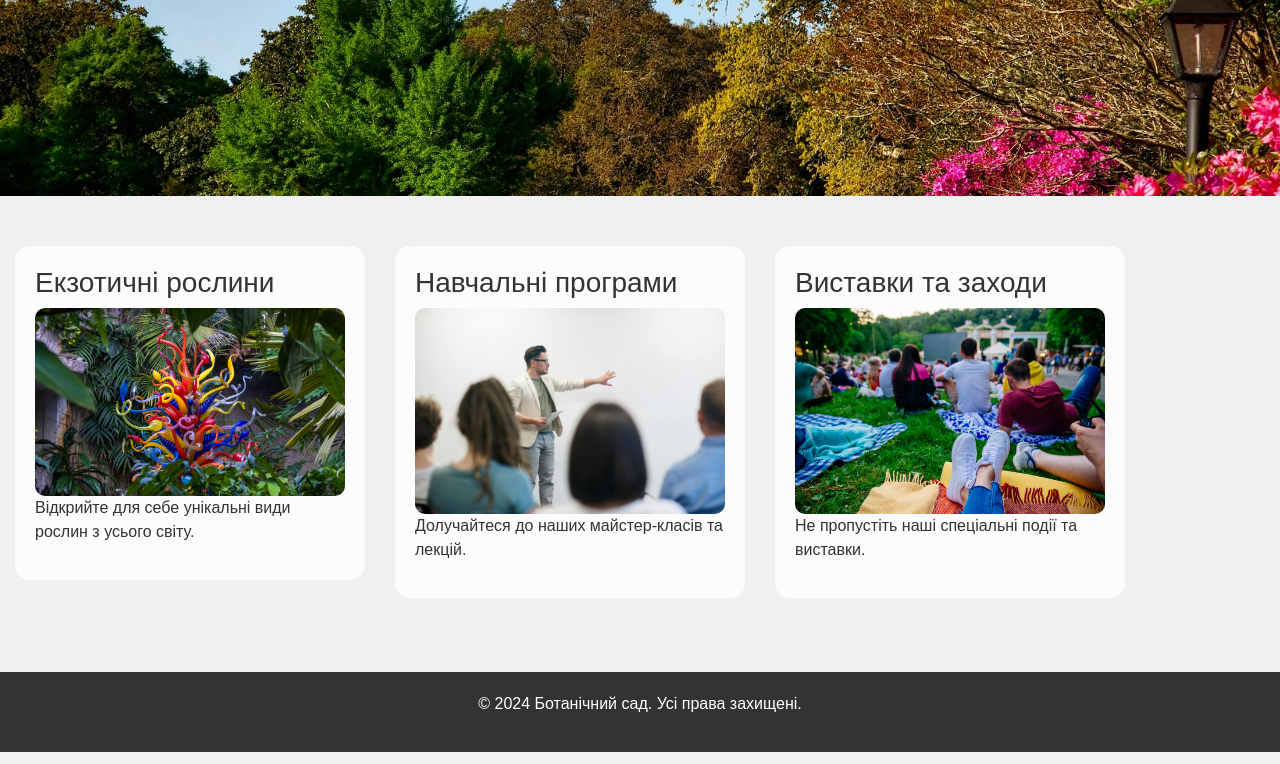
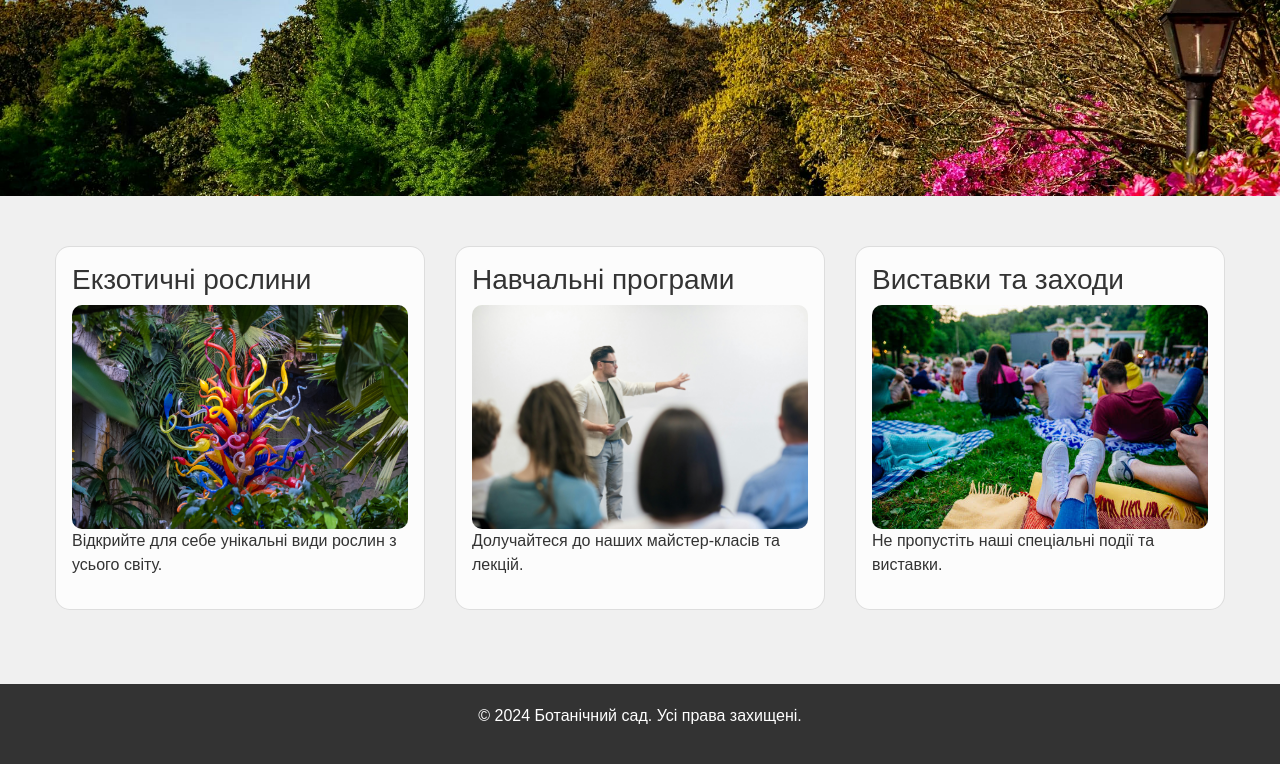
Before and after one commit to allllpina/3Curse, a plain HTML site: page Web_tech/lab4/index.html in a window 1280 px wide. Shown: the part 284-1048 px from the top of the page. Drawn offline with nearby package versions, Linux system fonts and the light colour scheme.

Commit message:
web-tech-lab-4-fixed-cards

```diff
--- a/Web_tech/lab4/index.html
+++ b/Web_tech/lab4/index.html
@@ -9,38 +9,38 @@
 </head>
 <body>
 
-    <header class="header">
+    <header class="header text-center">
         <h1>Ласкаво просимо до Ботанічного саду</h1>
     </header>
 
     <div class="container features">
-        <div class="row">
+        <div class="row justify-content-center">
 
-            <div class="col-md-4 mb-4">
-                <div class="feature-item">
+            <div class="col-md-4 mb-4 d-flex">
+                <div class="feature-item card p-3 w-100">
                     <h3>Екзотичні рослини</h3>
-                    <img id='exotic_plants_img' src="./img/exotic_plants.jpg" alt="epl">
+                    <img id='exotic_plants_img' src="./img/exotic_plants.jpg" alt="epl" class="img-fluid">
                     <p>Відкрийте для себе унікальні види рослин з усього світу.</p>
                 </div>
             </div>
-            <div class="col-md-4 mb-4">
-                <div class="feature-item">
+            <div class="col-md-4 mb-4 d-flex">
+                <div class="feature-item card p-3 w-100">
                     <h3>Навчальні програми</h3>
-                    <img id="lecture_img" src="./img/lecture.jpg" alt="lec">
+                    <img id="lecture_img" src="./img/lecture.jpg" alt="lec" class="img-fluid">
                     <p>Долучайтеся до наших майстер-класів та лекцій.</p>
                 </div>
             </div>
-            <div class="col-md-4 mb-4">
-                <div class="feature-item">
+            <div class="col-md-4 mb-4 d-flex">
+                <div class="feature-item card p-3 w-100">
                     <h3>Виставки та заходи</h3>
-                    <img id="event_img" src="./img/event.jpg" alt="evt">
+                    <img id="event_img" src="./img/event.jpg" alt="evt" class="img-fluid">
                     <p>Не пропустіть наші спеціальні події та виставки.</p>
                 </div>
             </div>
         </div>
     </div>
 
-    <footer class="footer">
+    <footer class="footer text-center">
         <p>© 2024 Ботанічний сад. Усі права захищені.</p>
     </footer>
 
--- a/Web_tech/lab4/style.css
+++ b/Web_tech/lab4/style.css
@@ -22,8 +22,9 @@ body {
 
 
 .features {
-    margin: 50px 0;
-    width: 100vw;
+    margin: 50px auto;
+    width: 100%;
+    max-width: 1200px; /* Обмеження максимальної ширини для вирівнювання */
 }
 .feature-item {
     border-radius: 15px;
```
